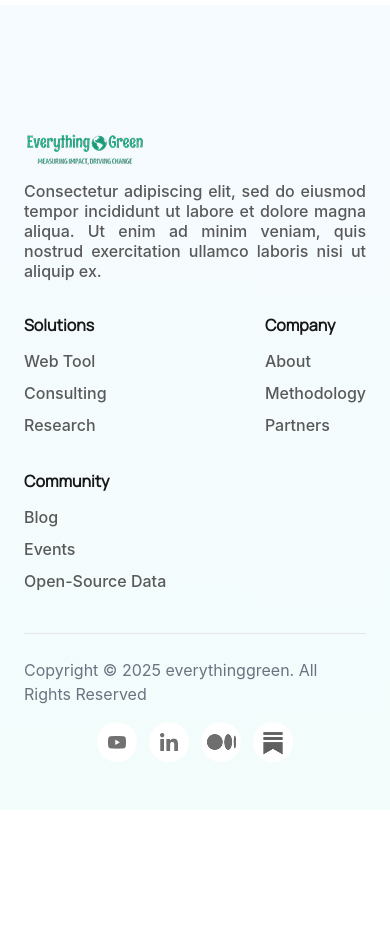
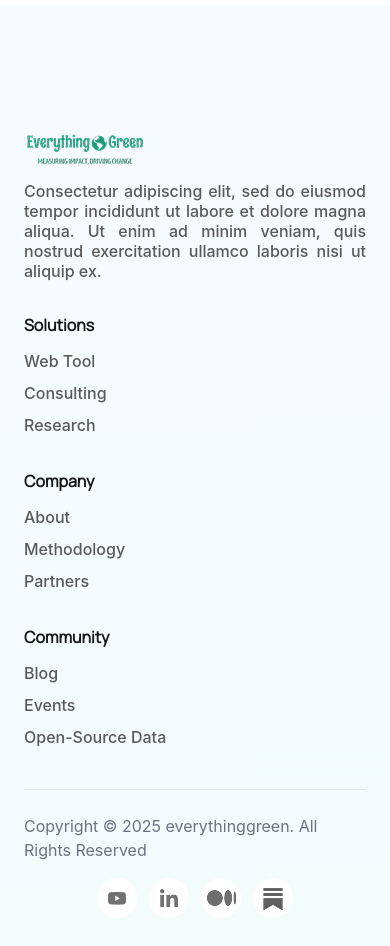
Before and after one commit to Eity2021/Round-2-tailwind, a React (Create React App) app: page / in a window 390 px wide. Shown: the part 3820-4766 px from the top of the page. Before the commit the page ends 4630 px from the top, so only its background shows below. Built offline with nearby package versions, Linux system fonts and the light colour scheme.

Commit message:
checked footer

```diff
--- a/src/components/footer/Footer.js
+++ b/src/components/footer/Footer.js
@@ -9,13 +9,13 @@ export default function Footer() {
       <footer className="bg-gradient-to-b from-[#49A4F8]/5 to-[#0FD1BA4A]/5 dark:from-darkColorMode dark:to-darkColorMode pt-80">
         <div className="container mx-auto px-6 py-12">
           {/* Top Section */}
-          <div className="grid grid-cols-1 md:grid-cols-3 lg:grid-cols-5 gap-8">
+          <div className="grid grid-cols-1 md:grid-cols-2 lg:grid-cols-5 gap-8">
             {/* Logo + Description */}
-            <div className="col-span-2">
+            <div className="lg:col-span-2">
               <div>
                 <img src={logo_footer} alt="" />
               </div>
-              <p className="mt-3 text-sm text-paragraph dark:text-gray-300  text-justify md:w-[400px] w-100% leading-tight font-medium font-sans">
+              <p className="mt-3 text-sm text-paragraph dark:text-gray-300  text-justify xl:w-[400px] w-100% leading-tight font-medium font-sans">
                 Consectetur adipiscing elit, sed do eiusmod tempor incididunt ut
                 labore et dolore magna aliqua. Ut enim ad minim veniam, quis
                 nostrud exercitation ullamco laboris nisi ut aliquip ex.
```
